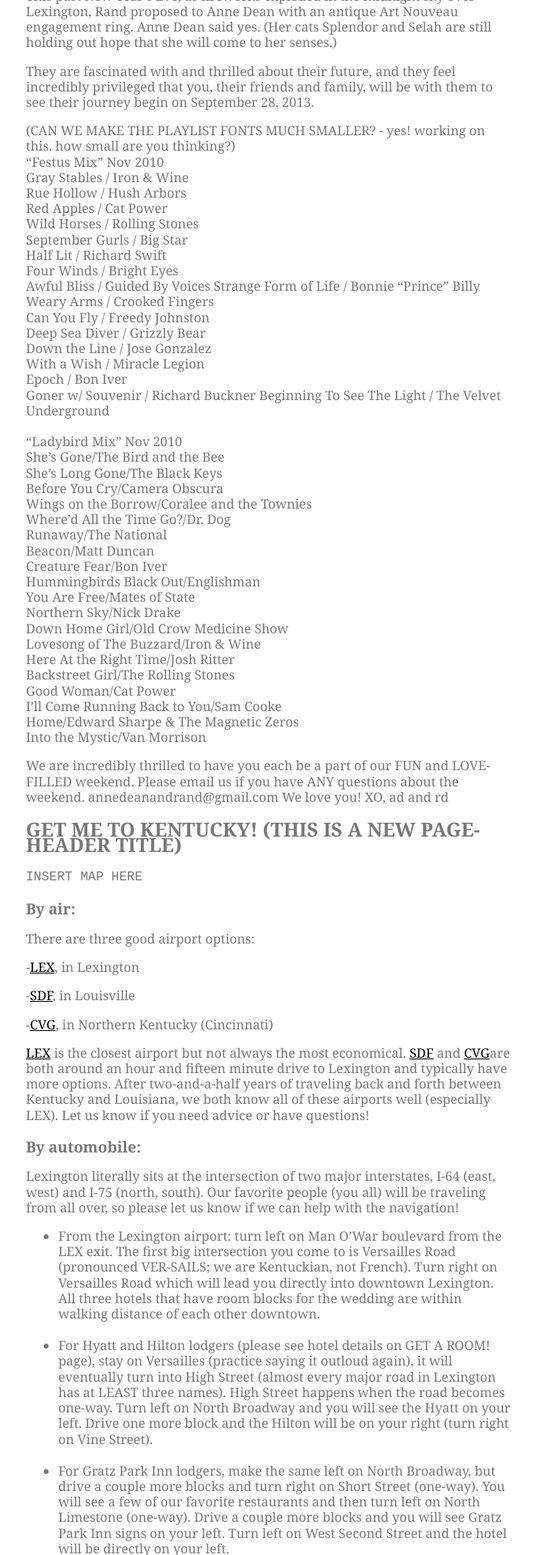
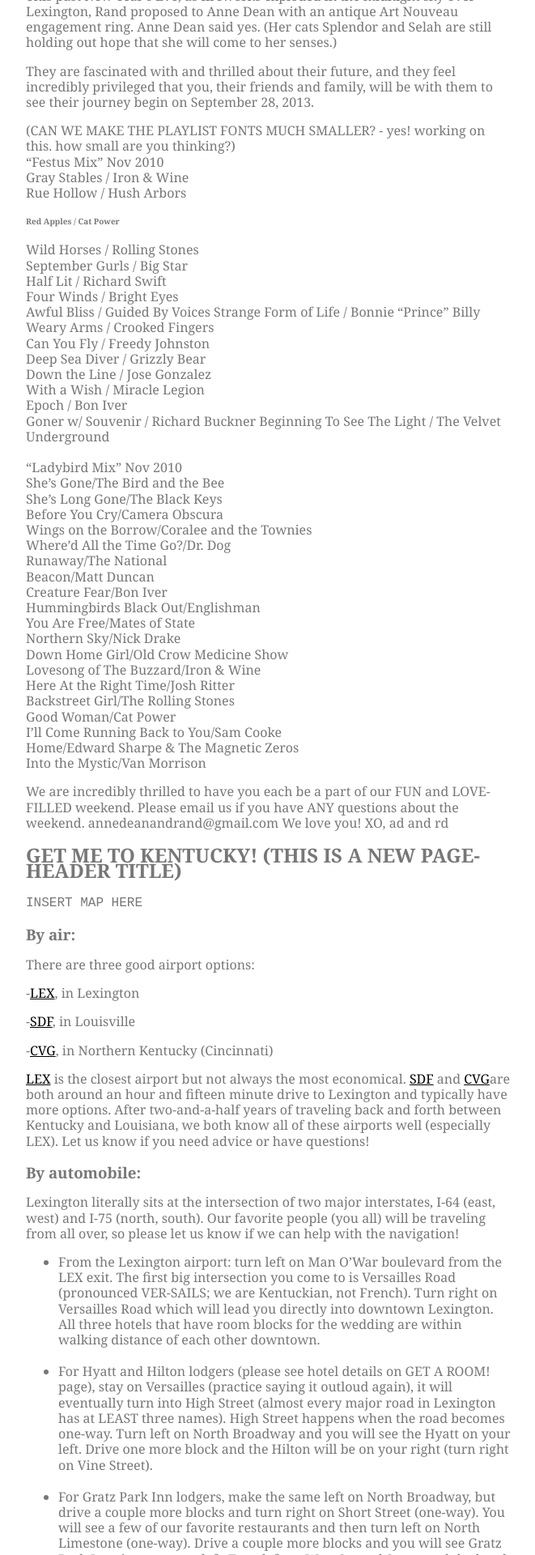
Before and after one commit to nikolaiwarner/annedeanandrand.com, a Jekyll site: the page built from index.md, in a window 1280 px wide. Shown: the part 1617-3537 px from the top of the page at 81% size, without its empty margins (308-969 px from the left). Built offline with Jekyll 4.4.1, drawn with Linux system fonts in a browser that asks for light colours; nearby versions of some CDN libraries.

```diff
--- a/index.md
+++ b/index.md
@@ -28,7 +28,7 @@ They are fascinated with and thrilled about their future, and they feel incredib
 “Festus Mix” Nov 2010
 Gray Stables / Iron & Wine
 Rue Hollow / Hush Arbors
-Red Apples / Cat Power
+#### Red Apples / Cat Power
 Wild Horses / Rolling Stones
 September Gurls / Big Star
 Half Lit / Richard Swift
```
